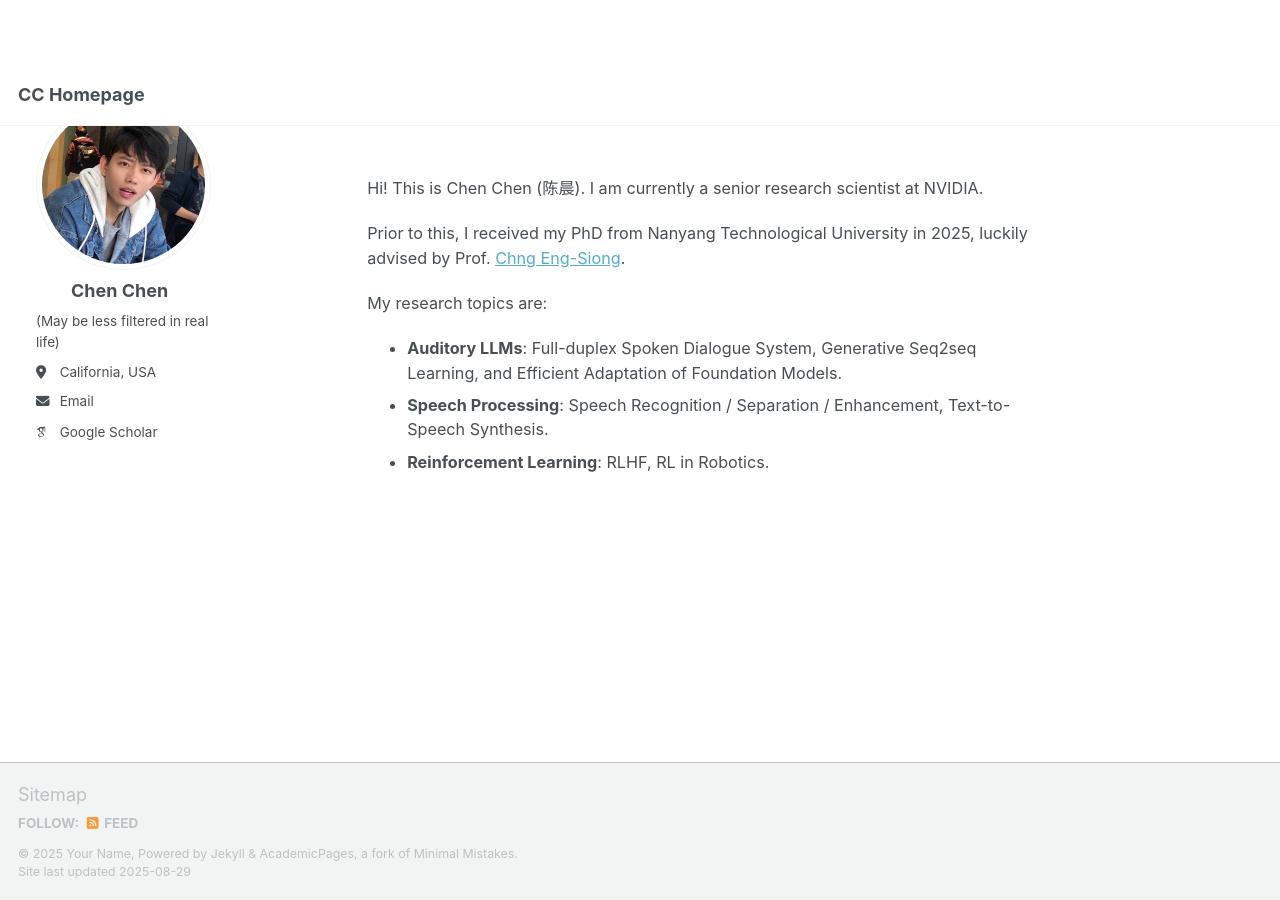
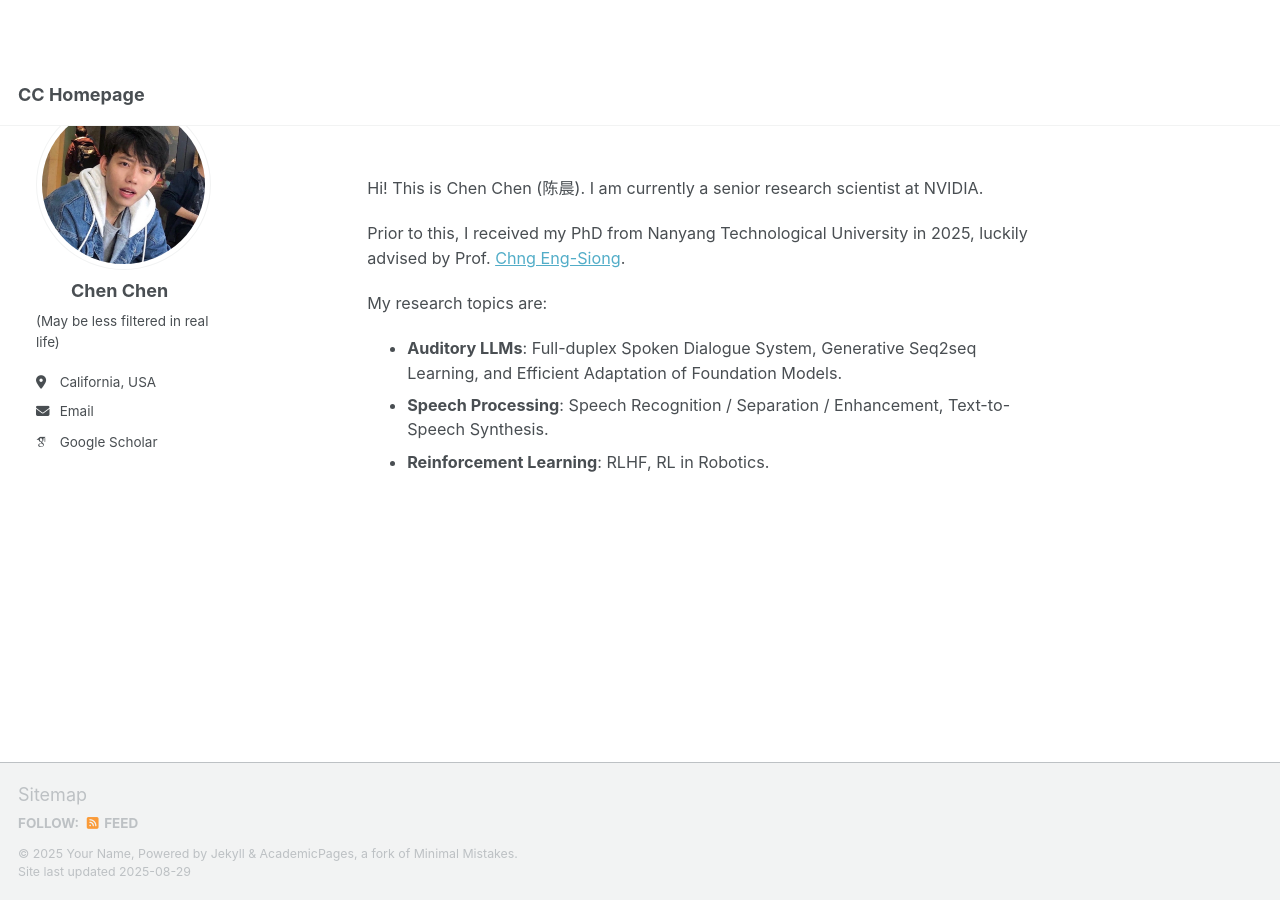
Before and after one commit to cchen1436/cchen1436.github.io, a Jekyll site: the page built from _pages/about.md, in a window 1280 px wide. Built offline with Jekyll 4.4.1, drawn with Linux system fonts in a browser that asks for light colours; some web fonts are replaced; a script that is not in the unit is left out.

Commit message:
Update custom.html

```diff
--- a/_includes/head/custom.html
+++ b/_includes/head/custom.html
@@ -53,6 +53,16 @@
     .author__name {
       padding-left: 35px !important;
     }
+
+    /* 新增：增加pronouns和联系信息之间的间距 */
+    .author__pronouns {
+      margin-bottom: 20px !important;  /* 增加底部间距 */
+    }
+
+    /* 或者你也可以调整联系信息的顶部间距 */
+    .author__urls-wrapper {
+      margin-top: 15px !important;  /* 增加顶部间距 */
+    }
   }
 
   /* 5. 字号调整 */
```
